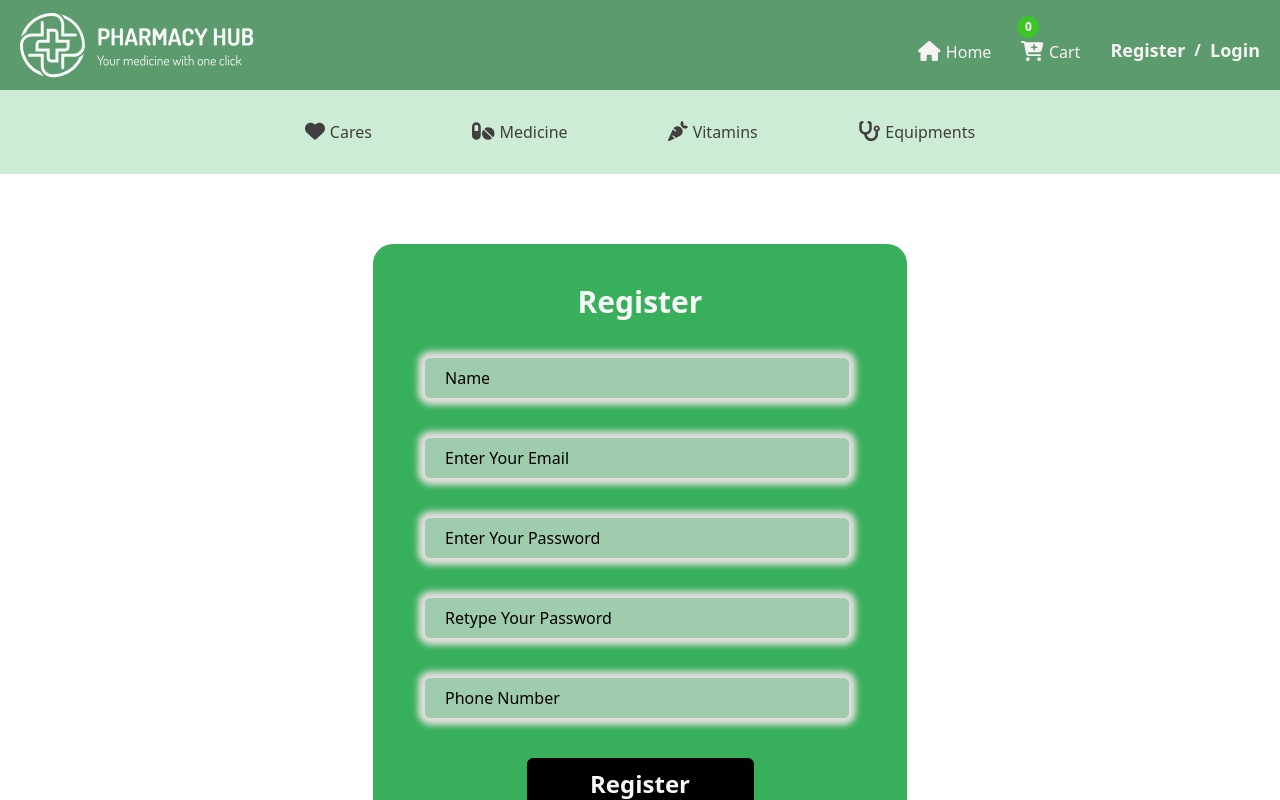
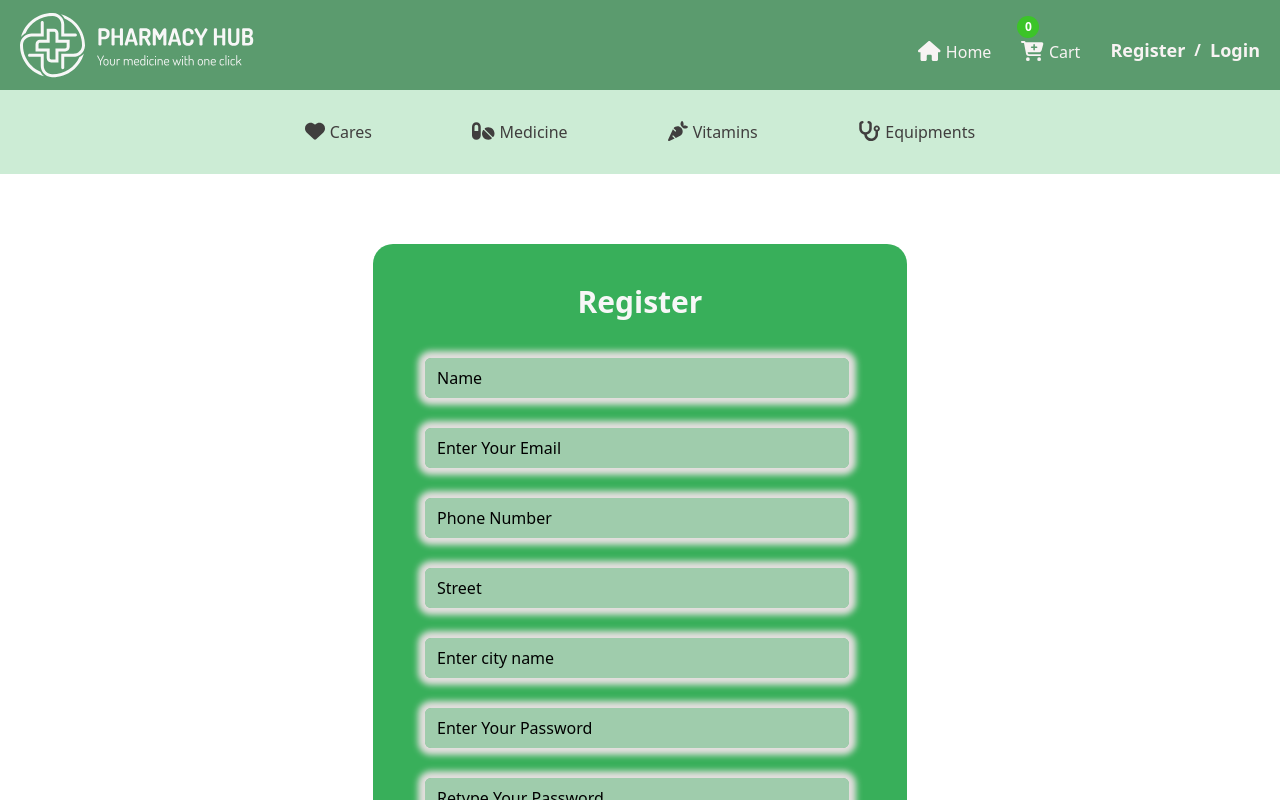
Before and after one commit to Muhmmedmedhat0/pharmacyHub, a React (Create React App) app: page /signUp in a window 1280 px wide. Shown: the top 800 px of the page. Built offline with nearby package versions, Linux system fonts and the light colour scheme.

Commit message:
Refactoring user code and change to work with redux

```diff
--- a/src/Pages/SignUp/SignUp.jsx
+++ b/src/Pages/SignUp/SignUp.jsx
@@ -2,50 +2,44 @@ import React, { useState } from 'react';
 import { Row, Col, Form, FormGroup } from 'react-bootstrap';
 import { Link, useNavigate } from 'react-router-dom';
 import { toast } from 'react-toastify';
+import { register } from '../../Redux/Slice/user';
+import { useDispatch } from 'react-redux';
 
 const SignUp = () => {
-  const [username, setUsername] = useState('');
+  const [name, setName] = useState('');
   const [email, setEmail] = useState('');
+  const [phoneNumber, setPhoneNumber] = useState('');
+  const [street, setStreet] = useState('');
+  const [city, setCity] = useState('');
   const [password, setPassword] = useState('');
-  const [retypePassword, setRetypePassword] = useState('');
-  const [phoneNumber, setPhoneNumber] = useState('');
+  const [repeatPassword, setRetypePassword] = useState('');
   const [loading, setLoading] = useState(false);
 
+  const dispatch = useDispatch();
   const navigate = useNavigate();
 
   const sign = async (e) => {
     e.preventDefault();
     setLoading(true);
     try {
-      const response = await fetch(
-        'http://e-pharmacy.runasp.net/api/Account/Register',
-        {
-          method: 'POST',
-          headers: {
-            'Content-Type': 'application/json',
-          },
-          body: JSON.stringify({
-            name: username,
-            email: email,
-            password: password,
-            repeatPassword: retypePassword,
-            phoneNumber: phoneNumber,
-          }),
-        },
+      await dispatch(
+        register({
+          name,
+          email,
+          phoneNumber,
+          street,
+          city,
+          password,
+          repeatPassword,
+        }),
       );
 
-      if (response.ok) {
-        toast.success('Signed up successfully');
-        navigate('/login');
-      } else {
-        const errorData = await response.json();
-        // console.log(errorData[0].description);
-        toast.error(errorData[0].description);
-        setLoading(false);
-      }
+      toast.success('Signed up successfully');
+      navigate('/login');
     } catch (error) {
-      toast.error('An error occurred while signing up');
       setLoading(false);
+      toast.error(error[0]);
+      navigate('/signUp');
     }
   };
 
@@ -62,24 +56,17 @@ const SignUp = () => {
               <h3 className="fw-bold">Register</h3>
               <FormGroup className="form__groups">
                 <input
-                  style={{
-                    marginBottom: '10px',
-                    width: '100%',
-                    paddingLeft: '20px',
-                  }}
+                name='name'
+                  className="form-control"
                   type="text"
                   placeholder="Name"
-                  value={username}
-                  onChange={(e) => setUsername(e.target.value)}
+                  value={name}
+                  onChange={(e) => setName(e.target.value)}
                 />
               </FormGroup>
               <FormGroup className="form__groups">
                 <input
-                  style={{
-                    marginBottom: '10px',
-                    width: '100%',
-                    paddingLeft: '20px',
-                  }}
+                  className="form-control"
                   type="email"
                   placeholder="Enter Your Email"
                   value={email}
@@ -88,41 +75,51 @@ const SignUp = () => {
               </FormGroup>
               <FormGroup className="form__groups">
                 <input
-                  style={{
-                    marginBottom: '10px',
-                    width: '100%',
-                    paddingLeft: '20px',
-                  }}
+                  className="form-control"
+                  type="tel"
+                  placeholder="Phone Number"
+                  value={phoneNumber}
+                  onChange={(e) => setPhoneNumber(e.target.value)}
+                />
+              </FormGroup>
+              <FormGroup className="form__groups">
+                <input
+                  className="form-control"
+                  type="text"
+                  placeholder="Street"
+                  value={street}
+                  onChange={(e) => setStreet(e.target.value)}
+                />
+              </FormGroup>
+              <FormGroup className="form__groups">
+                <input
+                  className="form-control"
+                  value={city}
+                  type="text"
+                  name="city"
+                  placeholder="Enter city name"
+                  autoComplete="username"
+                  onChange={(e) => setCity(e.target.value)}
+                />
+              </FormGroup>
+              <FormGroup className="form__groups">
+                <input
+                  className="form-control"
                   type="password"
                   placeholder="Enter Your Password"
                   value={password}
                   onChange={(e) => setPassword(e.target.value)}
+                  // autoComplete="new-password" // add autoComplete attribute
                 />
               </FormGroup>
               <FormGroup className="form__groups">
                 <input
-                  style={{
-                    marginBottom: '10px',
-                    width: '100%',
-                    paddingLeft: '20px',
-                  }}
+                  className="form-control"
                   type="password"
                   placeholder="Retype Your Password"
-                  value={retypePassword}
+                  value={repeatPassword}
                   onChange={(e) => setRetypePassword(e.target.value)}
-                />
-              </FormGroup>
-              <FormGroup className="form__groups">
-                <input
-                  style={{
-                    marginBottom: '10px',
-                    width: '100%',
-                    paddingLeft: '20px',
-                  }}
-                  type="tel"
-                  placeholder="Phone Number"
-                  value={phoneNumber}
-                  onChange={(e) => setPhoneNumber(e.target.value)}
+                  // autoComplete="new-password" // add autoComplete attribute
                 />
               </FormGroup>
               <button
--- /dev/null
+++ b/src/Redux/Slice/user.jsx
@@ -0,0 +1,79 @@
+import { createSlice, createAsyncThunk } from '@reduxjs/toolkit';
+
+const URL = 'http://e-pharmacy.runasp.net/api/account';
+
+export const logIn = createAsyncThunk('user/logIn', async (values, thunkAPI) => {
+  const { rejectWithValue } = thunkAPI;
+
+  try {
+    const response = await fetch(`${URL}/login`, {
+      method: 'POST',
+      headers: {
+        'Content-Type': 'application/json; charset=utf-8',
+      },
+      body: JSON.stringify(values),
+    });
+    const data = await response.json();
+    document.cookie = `token=${data.token}`;
+    return data;
+  } catch (error) {
+    rejectWithValue(error);
+  }
+});
+
+export const register = createAsyncThunk('user/register', async (values, thunkAPI) => {
+  const { rejectWithValue } = thunkAPI;
+
+  try {
+    const response = await fetch(`${URL}/register`, {
+      method: 'POST',
+      headers: {
+        'Content-Type': 'application/json; charset=utf-8',
+      },
+      body: JSON.stringify(values),
+    });
+    const data = await response.json();
+    return data;
+  } catch (error) {
+    rejectWithValue(error);
+  }
+});
+
+const userSlice = createSlice({
+  name: 'user',
+  initialState: {
+    userInfo: null, // Changed to null to match the shape of the returned data
+    loading: false,
+    error: null,
+  },
+  reducers: {}, // Add any other reducers here if needed
+  extraReducers: (builder) => {
+    builder
+      .addCase(logIn.pending, (state) => {
+        state.loading = true;
+        state.error = null;
+      })
+      .addCase(logIn.fulfilled, (state, action) => {
+        state.loading = false;
+        state.userInfo = action.payload;
+      })
+      .addCase(logIn.rejected, (state, action) => {
+        state.loading = false;
+        state.error = action.payload;
+      })
+      .addCase(register.pending, (state) => {
+        state.loading = true;
+        state.error = null;
+      })
+      .addCase(register.fulfilled, (state, action) => {
+        state.loading = false;
+        state.userInfo = action.payload;
+      })
+      .addCase(register.rejected, (state, action) => {
+        state.loading = false;
+        state.error = action.payload;
+      });
+  },
+});
+
+export default userSlice.reducer;
--- a/src/Redux/index.jsx
+++ b/src/Redux/index.jsx
@@ -1,9 +1,11 @@
-import { configureStore } from "@reduxjs/toolkit";
-import cart from "./Slice/CartSlice"; // Importing cartReducer instead of addItem
+import { configureStore } from '@reduxjs/toolkit';
+import cart from './Slice/CartSlice';
+import user from './Slice/user';
 
 const store = configureStore({
   reducer: {
-    cart, // Using cartReducer instead of CartSlice
+    cart,
+    user,
   },
 });
 
```
Also changed, not shown: src/Pages/LogIn/LogIn.jsx (+27 -42 lines).
